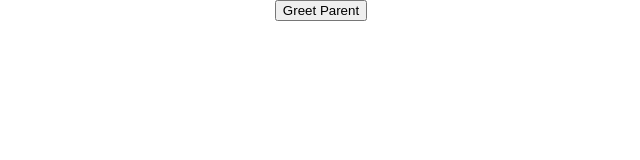
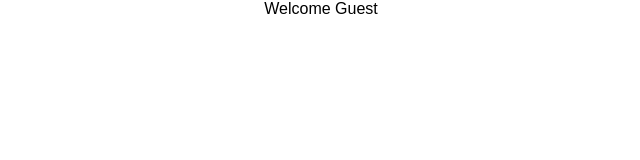
Before and after one commit to Meetkamal256/Learn-react-js, a React (Create React App) app in the folder hello-world/: page / in a window 1280 px wide. Shown: the top 160 px of the page, without its empty margins (319-959 px from the left). Built offline with nearby package versions, Linux system fonts and the light colour scheme.

Commit message:
conditional rendering

```diff
--- a/hello-world/src/App.js
+++ b/hello-world/src/App.js
@@ -11,13 +11,15 @@ import ClassClick from './components/ClassClick';
 import EventBind from './components/EventBind';
 import ParentComponent from './components/ParentComponent';
 import ChildComponent from './components/ChildComponent';
+import UserGreeting from './components/UserGreeting';
 
 
 class App extends Component {
   render() {
     return (
       <div className="App">
-        <ParentComponent />
+        <UserGreeting></UserGreeting>
+        {/* <ParentComponent /> */}
         {/* <EventBind /> */}
         {/* <ClassClick /> */}
         {/* <FunctionClick /> */}
--- /dev/null
+++ b/hello-world/src/components/UserGreeting.js
@@ -0,0 +1,47 @@
+import React, { Component } from 'react'
+
+class UserGreeting extends Component {
+    constructor(props) {
+        super(props)
+
+        this.state = {
+            isLoggedIn: false
+        }
+    }
+  render() {
+
+    // return this.state.isLoggedIn && <div>Welcome Mubarak</div>
+
+    return (
+        // ternary operator approach
+        this.state.isLoggedIn ?
+        <div>Welcome Mubarak</div> :
+        <div>Welcome Guest</div>
+    )
+    // let message
+    // if(this.state.isLoggedIn) {
+    //     message = <div>Welcome Mubarak</div>
+    // } else {
+    //     message = <div>Welcome Guest</div>
+    // }
+    // return <div>{message}</div>
+
+    // if(this.state.isLoggedIn) {
+    //     return (
+    //         <div>Welcome Mubarak</div>
+    //     )
+    // } else {
+    //     return(
+    //         <div>Welcome Guest</div>
+    //     )
+    // }
+    // return (
+    //     <div>
+    //         <div>Welcome Mubarak</div>
+    //         <div>Welcome Guest</div>
+    //     </div>
+    // )
+  }
+}
+
+export default UserGreeting
```
